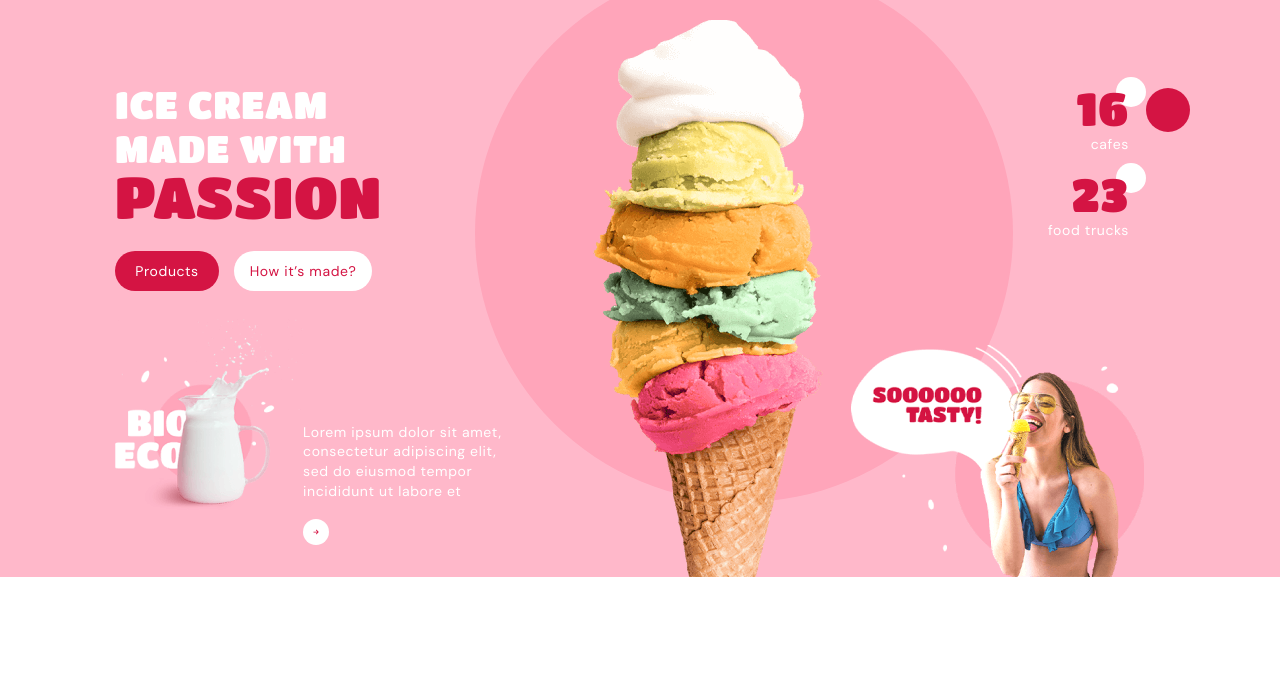
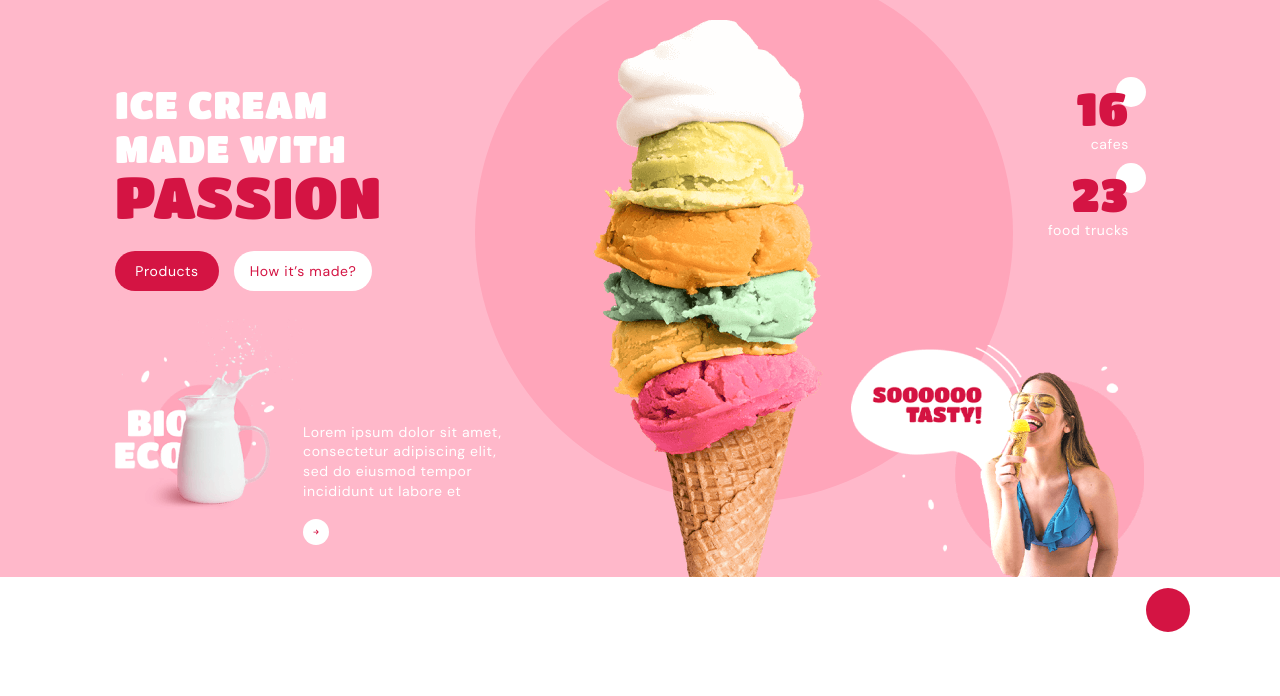
Before and after one commit to trukozak/team3_project_html_css, a website built with Parcel: page src/index.html in a window 1280 px wide. Shown: the part 88-784 px from the top of the page. Built offline with nearby package versions, Linux system fonts and the light colour scheme.

Commit message:
added button

```diff
--- a/src/sass/components/_button.scss
+++ b/src/sass/components/_button.scss
@@ -88,8 +88,8 @@
 .arrow-up {
   position: fixed;
   z-index: 1;
-  top: 10%;
-  right: 10%;
+  bottom: 10%;
+  right: 3%;
   display: flex;
   justify-content: center;
   align-items: center;
@@ -98,18 +98,12 @@
   background: var(--accent-color);
   border-radius: 50%;
 
-  @media screen and (min-width: 480px) {
-    top: 25%;
-    right: 3%;
-  }
-
   @media screen and (min-width: 768px) {
     right: 1%;
   }
 
   @media screen and (min-width: 1280px) {
     right: 7%;
-    top: 22%;
   }
 
   &:hover,
```
